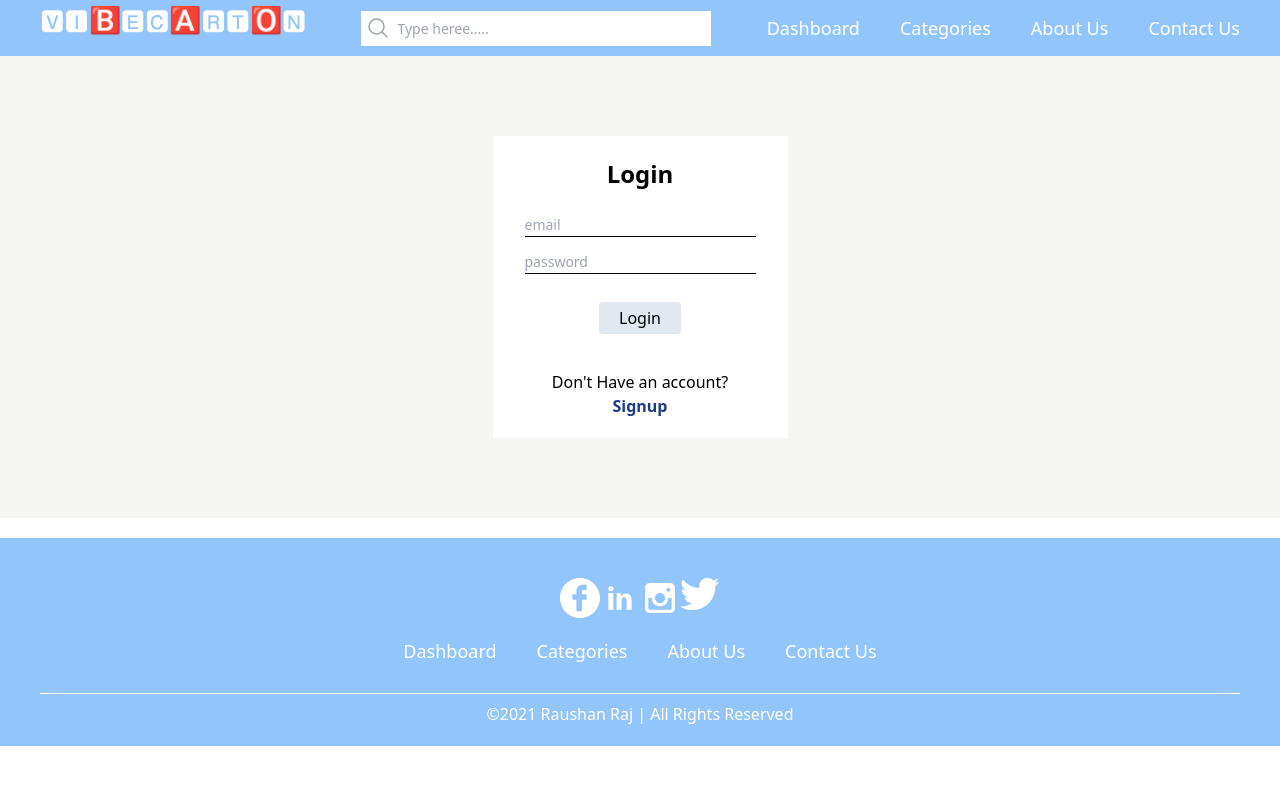
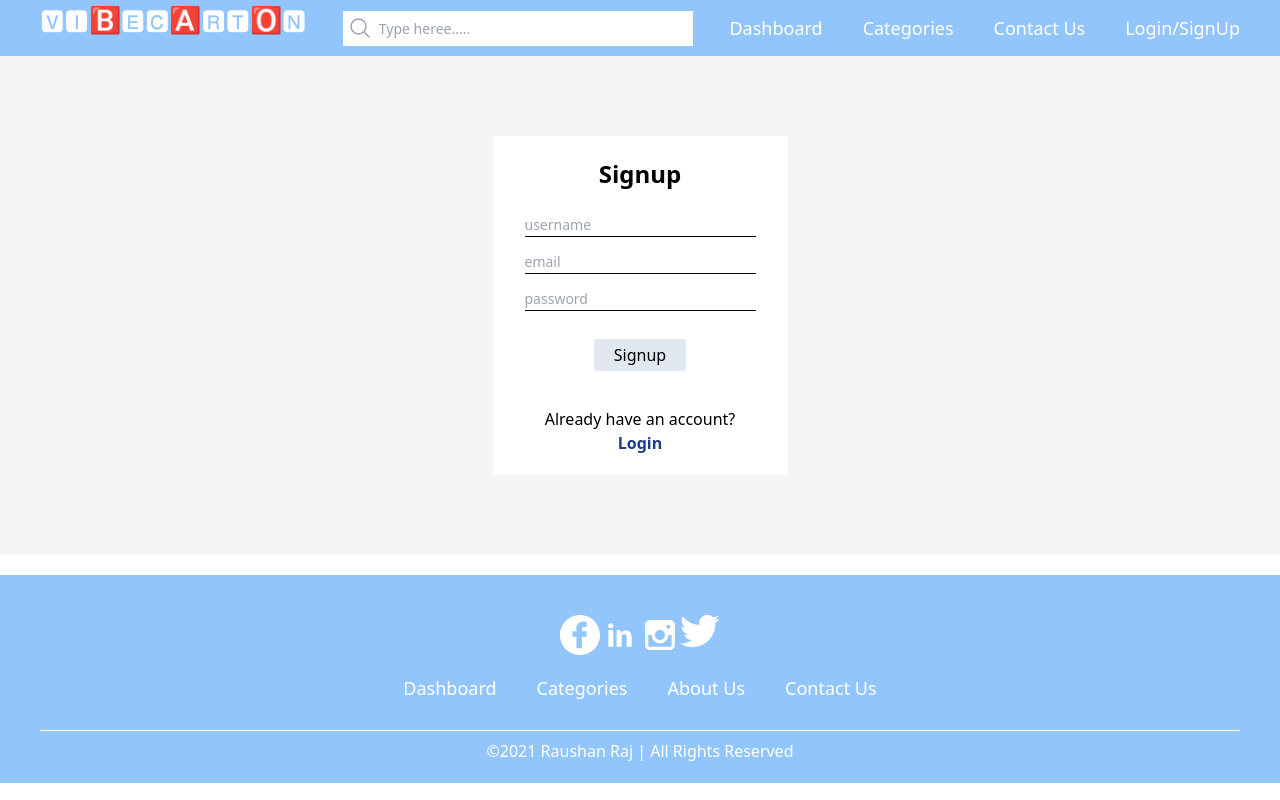
Before and after one commit to rraushan1205/VibeCarton, a React (Vite) app: page /VibeCarton/signup in a window 1280 px wide. Built offline with nearby package versions, Linux system fonts and the light colour scheme.

Commit message:
dded some page in components

```diff
--- a/src/App.jsx
+++ b/src/App.jsx
@@ -1,17 +1,69 @@
+import Dashboard from './components/Dashboard';
 import Footer from './components/Footer';
 import Login from './components/Login';
 import Navbar from './components/Navbar';
+import Signup from './components/Signup';
 import ProductPage from './components/ProductPage';
-import './index.css'
-function App() {
+import './index.css';
+import {
+  createBrowserRouter,
+  RouterProvider,
+  Outlet
+} from "react-router-dom";
+import Categories from './components/Categories';
+import Contact from './components/Contact';
+
+// Layout component to wrap Navbar and Footer
+function Layout() {
   return (
     <>
-    <Navbar/>
-    {/* <ProductPage/> */}
-    <Login/>
-    <Footer/>
+      <Navbar />
+      <Outlet /> {/* This renders the matched child route component */}
+      <Footer />
     </>
   );
 }
 
+function App() {
+  const router = createBrowserRouter(
+    [
+      {
+        path: "/",
+        element: <Layout />,
+        children: [
+          {
+            path: "/",
+            element: <Dashboard />,
+          },
+          {
+            path: "login",
+            element: <Login />,
+          },
+          {
+            path: "signup",
+            element: <Signup />,
+          },
+          {
+            path: "product",
+            element: <ProductPage />,
+          },
+          {
+            path: "categories",
+            element: <Categories /> ,
+          },
+          {
+            path: "contact",
+            element: <Contact />,
+          },
+        ],
+      },
+    ],
+    {
+      basename: "/VibeCarton",  // Set the base URL here
+    }
+  );
+
+  return <RouterProvider router={router} />;
+}
+
 export default App;
--- /dev/null
+++ b/src/components/Categories.jsx
@@ -0,0 +1,11 @@
+import React from 'react'
+
+function Categories() {
+  return (
+    <div>
+      <p>Hello! I am from categories page</p>
+    </div>
+  )
+}
+
+export default Categories
--- /dev/null
+++ b/src/components/Contact.jsx
@@ -0,0 +1,11 @@
+import React from 'react'
+
+function Contact() {
+  return (
+    <div>
+      <p>Hello, I am heere for contact</p>
+    </div>
+  )
+}
+
+export default Contact
--- /dev/null
+++ b/src/components/Dashboard.jsx
@@ -0,0 +1,11 @@
+import React from 'react'
+
+function Dashboard() {
+  return (
+    <div>
+      Hello i am from dashboard
+    </div>
+  )
+}
+
+export default Dashboard
--- a/src/components/Footer.jsx
+++ b/src/components/Footer.jsx
@@ -2,7 +2,7 @@ import React from "react";
 
 function Footer() {
   return (
-    <div className="bg-blue-300 w-[100%] h-52 px-10 mt-5 text-justify py-5">
+    <div className="bg-blue-300 w-[100%] h-52 px-10 mt-5 text-justify py-5 cursor-default">
       <article className="flex justify-center mt-5">
         <ul className="flex text-white ">
           <li className="hover:translate-y-[-10px] transition-all duration-[200ms] hover:shadow-[0_18px_18px_-7px_rgba(0,0,0,0.3)]">
@@ -11,7 +11,7 @@ function Footer() {
               fill="white"
               width="40"
               height="40"
-              enable-background="new 0 0 100 100"
+              enableBackground="new 0 0 100 100"
               viewBox="0 0 100 100"
               id="social"
             >
--- a/src/components/Login.jsx
+++ b/src/components/Login.jsx
@@ -34,8 +34,7 @@ function Login() {
           </div>
         </form>
         <p className="self-center">Don't Have an account?</p>
-        {/* <Link to="/signup">SignUp</Link> */}
-        <a href="#" className="self-center mb-5 text-blue-900 font-bold">Signup</a>
+        <Link to="/vibecarton/signup" className="self-center mb-5 text-blue-900 font-bold">SignUp</Link>
       </div>
     </div>
   );
--- a/src/components/Navbar.jsx
+++ b/src/components/Navbar.jsx
@@ -1,8 +1,8 @@
 import React from "react";
-
+import { Link } from "react-router-dom";
 function Navbar() {
   return (
-    <nav className="h-14 w-[100%] bg-blue-300 flex justify-between px-10">
+    <nav className="h-14 w-[100%] bg-blue-300 flex justify-between px-10 cursor-default">
       <header className="text-[26px] text-white">🆅🅸🅱🅴🅲🅰🆁🆃🅾🅽</header>
       <div className="searchbar text-[14px] text-gray-400  flex items-center relative">
       <button type="submit" className="active:text-blue-800 absolute left-[5px] ">
@@ -10,13 +10,13 @@ function Navbar() {
             xmlns="http://www.w3.org/2000/svg"
             fill="none"
             viewBox="0 0 24 24"
-            stroke-width="1.5"
+            strokeWidth="1.5"
             stroke="currentColor"
-            class="size-6"
+            className="size-6"
           >
             <path
-              stroke-linecap="round"
-              stroke-linejoin="round"
+              strokeLinecap="round"
+              strokeLinejoin="round"
               d="m21 21-5.197-5.197m0 0A7.5 7.5 0 1 0 5.196 5.196a7.5 7.5 0 0 0 10.607 10.607Z"
             />
           </svg>
@@ -29,10 +29,10 @@ function Navbar() {
 
       </div>
         <ul className="flex justify-around items-center gap-10 text-white text-[18px]">
-          <li>Dashboard</li>
-          <li>Categories</li>
-          <li>About Us</li>
-          <li>Contact Us</li>
+          <li><Link to="/">Dashboard</Link></li>
+          <li><Link to="/categories">Categories</Link></li>
+          <li><Link to="/contact">Contact Us</Link></li>
+          <li><Link to="/login">Login/SignUp</Link></li>
         </ul>
     </nav>
   );
--- /dev/null
+++ b/src/components/Signup.jsx
@@ -0,0 +1,55 @@
+import React from 'react'
+import { useState } from 'react';
+import { Link } from "react-router-dom";
+function Signup() {
+    const [uname, setUname] = useState("");
+    const [email, setEmail] = useState("");
+    const [password, setPassword] = useState("");
+
+    const handleSubmit = (e) => {
+      e.preventDefault();
+
+      console.log("uname:", uname, "Email:", email, "Password:", password);
+      setUname("");
+      setEmail("");
+      setPassword("");
+    };
+    return (
+      <div className="flex bg-stone-100 justify-center items- h-[100%]">
+        <div className="bg-white my-20 flex flex-col scale-120">
+          <header className="mt-5 self-center text-[1.5rem] font-[600]">Signup</header>
+          <form action="post">
+            <div className="flex flex-col mx-8 my-5 gap-3">
+              <input
+                type="name"
+                className="border-b-[1px] border-black outline-none placeholder:text-[14px]"
+                placeholder="username"
+                value={uname}
+                onChange={(e) => setUname(e.target.value)}
+              />
+              <input
+                type="email"
+                className="border-b-[1px] border-black outline-none placeholder:text-[14px]"
+                placeholder="email"
+                value={email}
+                onChange={(e) => setEmail(e.target.value)}
+              />
+              <input
+                type="password"
+                className="border-b-[1px] border-black outline-none placeholder:text-[14px]"
+                placeholder="password"
+                value={password}
+                onChange={(e) => setPassword(e.target.value)}
+              />
+              <button type="submit" className="bg-slate-200 w-fit self-center px-5 py-1 my-4 active:bg-slate-400 rounded" onClick={handleSubmit}>Signup</button>
+            </div>
+          </form>
+          <p className="self-center">Already have an account?</p>
+          <Link to="/vibecarton/login" className="self-center mb-5 text-blue-900 font-bold">Login</Link>
+        </div>
+      </div>
+    );
+  }
+
+
+export default Signup
```
